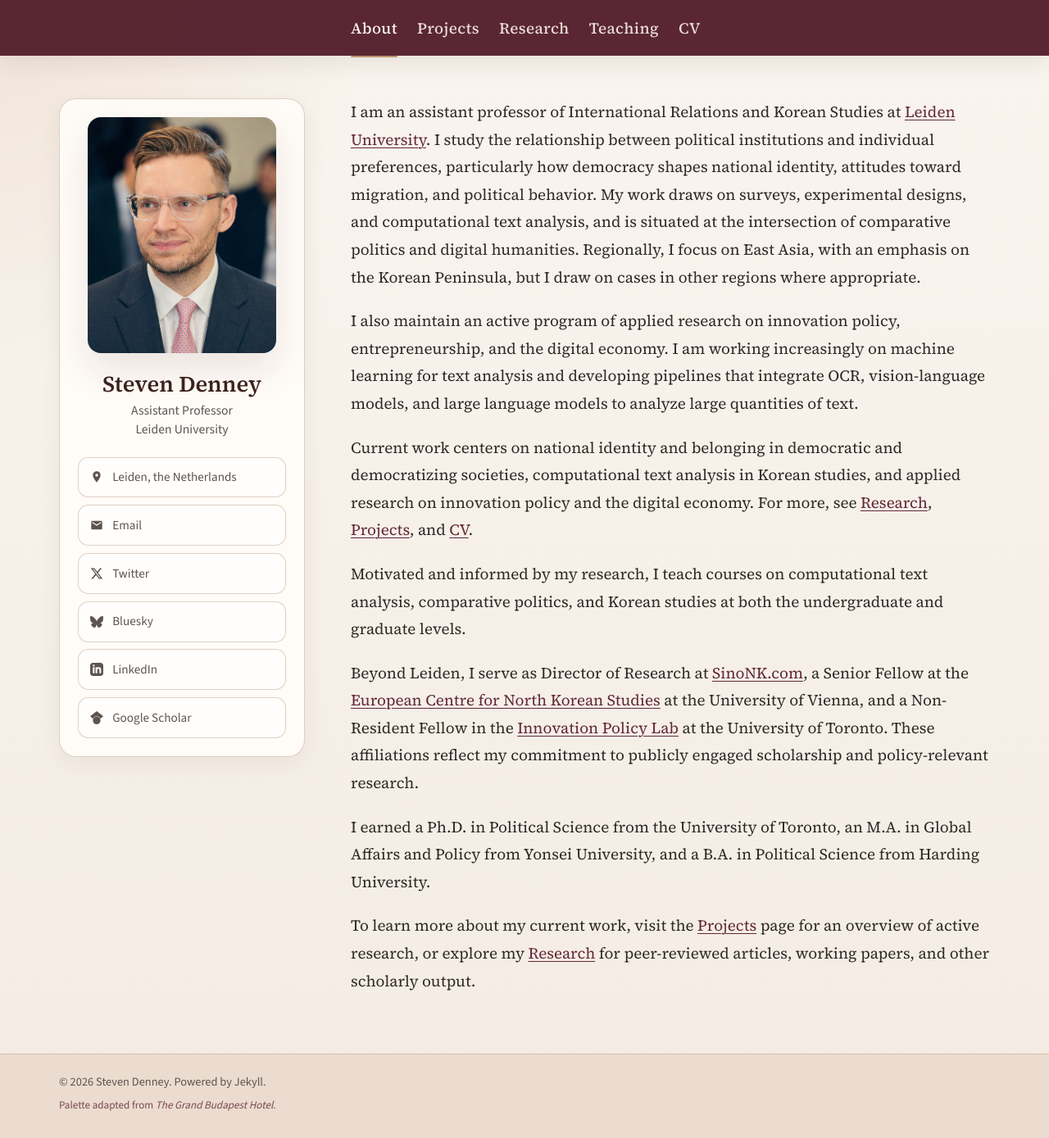
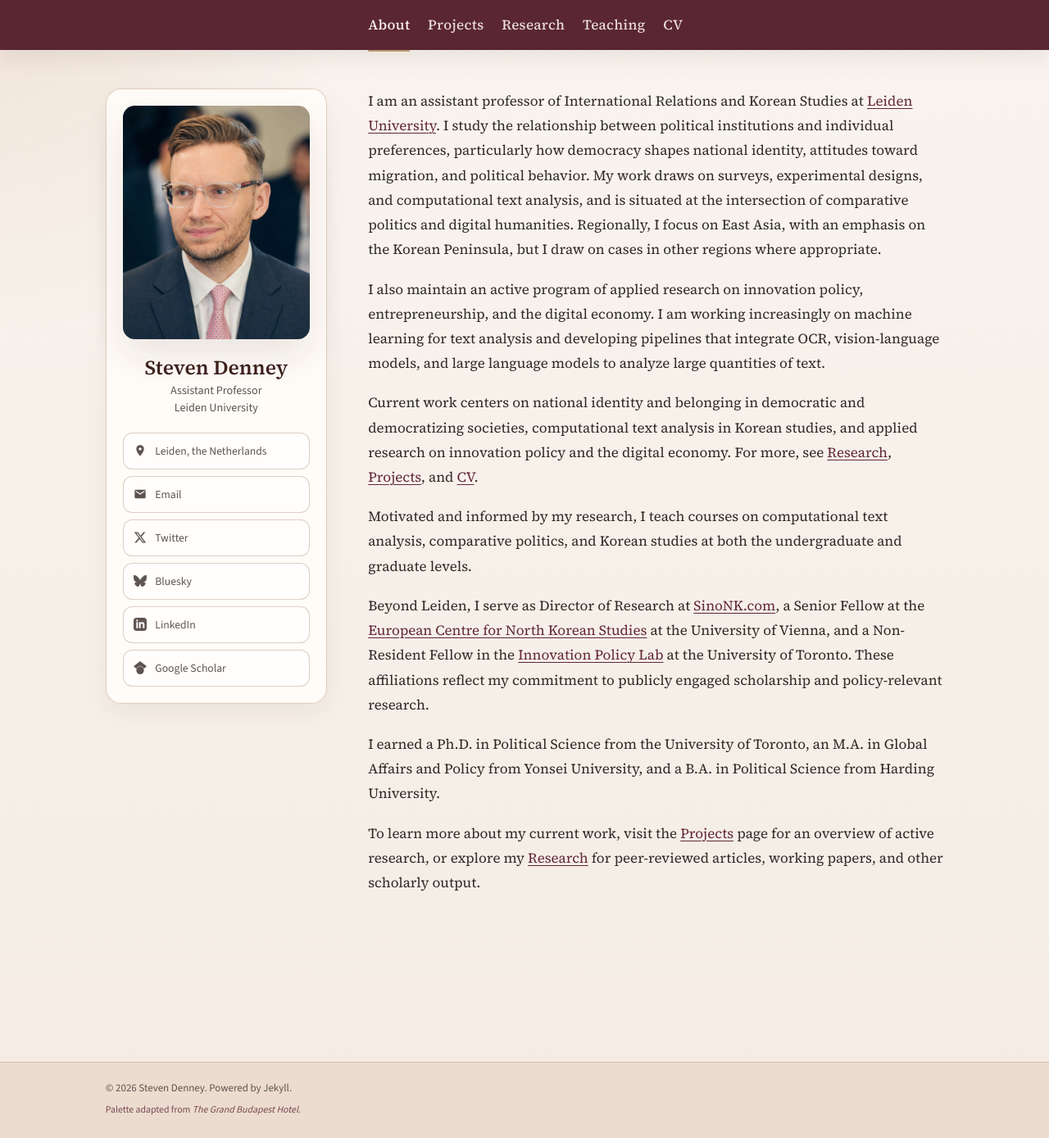
Before and after one commit to scdenney/scdenney.github.io, a Jekyll site: the page built from index.md, in a window 1280 px wide and 1389 px high. Shown: the whole window at 82% size. Built offline with Jekyll 4.4.1, drawn with Linux system fonts in a browser that asks for light colours.

Commit message:
Reduce global text scale

```diff
--- a/_includes/head.html
+++ b/_includes/head.html
@@ -7,6 +7,6 @@
 <link rel="preconnect" href="https://fonts.gstatic.com" crossorigin>
 <link href="https://fonts.googleapis.com/css2?family=Source+Sans+3:wght@400;500;600;700&family=Source+Serif+4:opsz,wght@8..60,400;8..60,500;8..60,600;8..60,700&display=swap" rel="stylesheet">
 
-<link rel="stylesheet" href="{{ '/assets/css/style.css?v=20260505f' | relative_url }}">
+<link rel="stylesheet" href="{{ '/assets/css/style.css?v=20260505g' | relative_url }}">
 
 <link rel="icon" type="image/svg+xml" href="{{ '/assets/images/favicon.svg' | relative_url }}">
--- a/assets/css/style.css
+++ b/assets/css/style.css
@@ -40,7 +40,7 @@
 }
 
 html {
-  font-size: 16px;
+  font-size: 90%;
   scroll-behavior: smooth;
   background:
     radial-gradient(circle at top left, rgba(213, 170, 142, 0.22), transparent 28rem),
```
